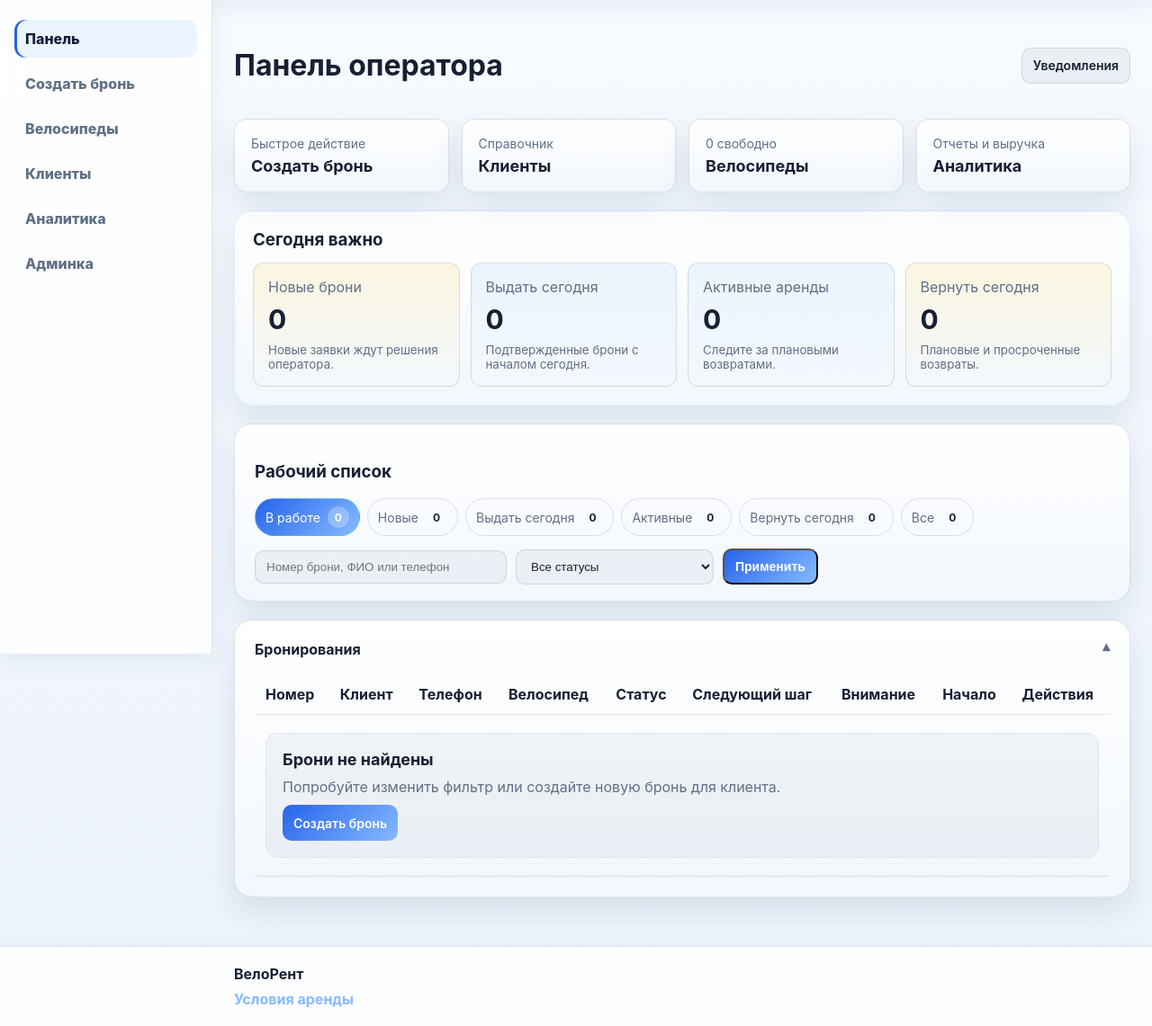
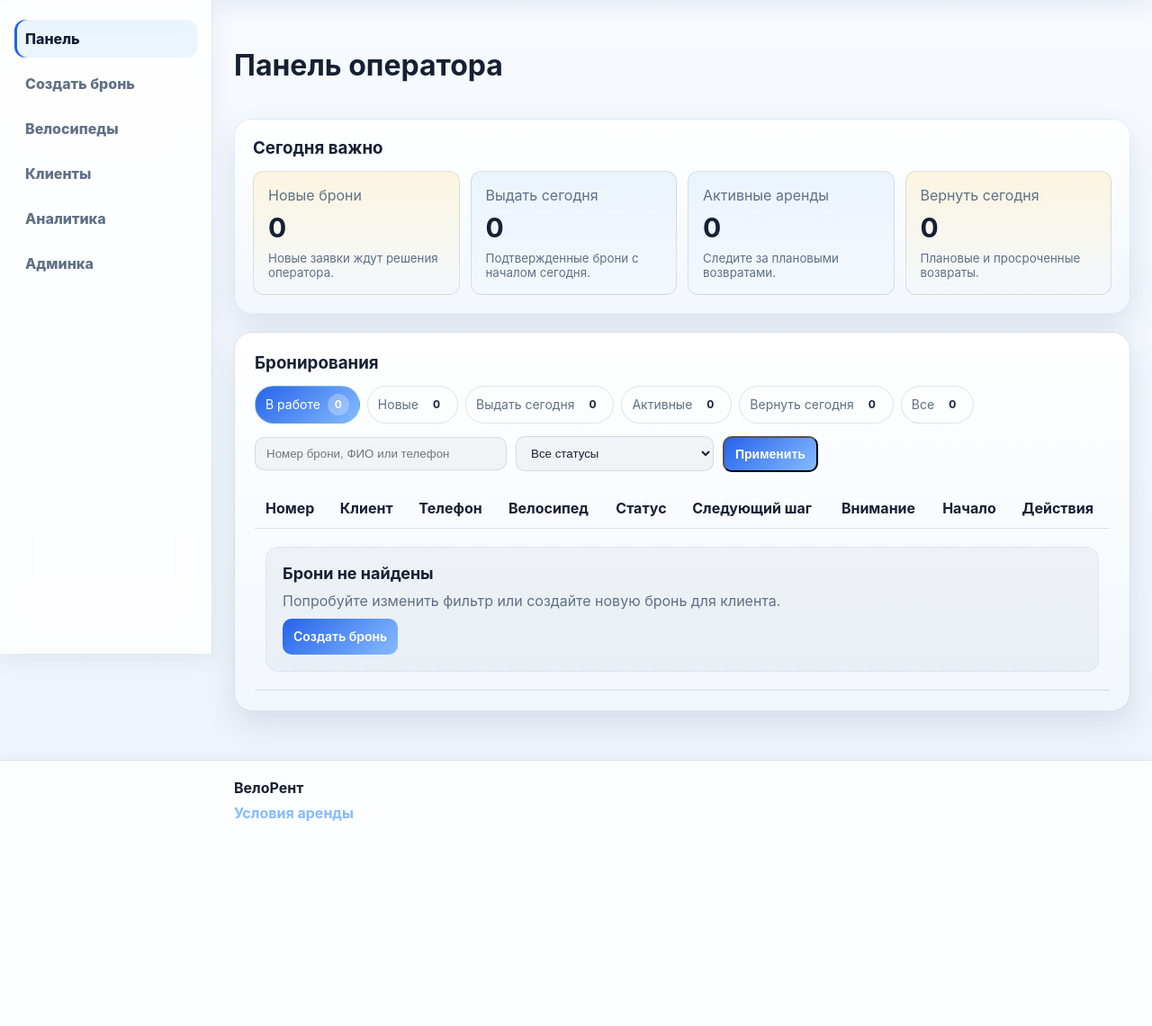
Before and after one commit to denchikslazieeet/velorent_system, a Django app: page /operator/ in a window 1280 px wide. Shown: the part 73-1214 px from the top of the page at 90% size. After the commit the page ends 987 px from the top, so only its background shows below. Run offline with Django 5.2, Linux system fonts and the light colour scheme; the visitor is signed in with stand-in values (Sample User, id 1); data comes from the database, SQL or seed files in the repository; data that the repository does not hold is empty.

Commit message:
Declutter operator dashboard layout

```diff
--- a/templates/dashboard/operator_dashboard.html
+++ b/templates/dashboard/operator_dashboard.html
@@ -5,28 +5,8 @@
 <div class="page-header compact-header">
     <div class="section-head">
         <h1>Панель оператора</h1>
-        <a href="{% url 'notifications' %}" class="btn btn-secondary btn-sm">Уведомления</a>
     </div>
 </div>
-
-<section class="operator-action-grid">
-    <a href="/rentals/operator/new/" class="card operator-action-card">
-        <span>Быстрое действие</span>
-        <strong>Создать бронь</strong>
-    </a>
-    <a href="{% url 'operator-customers' %}" class="card operator-action-card">
-        <span>Справочник</span>
-        <strong>Клиенты</strong>
-    </a>
-    <a href="{% url 'operator-bikes' %}" class="card operator-action-card">
-        <span>{{ available_bikes }} свободно</span>
-        <strong>Велосипеды</strong>
-    </a>
-    <a href="{% url 'operator-analytics' %}" class="card operator-action-card">
-        <span>Отчеты и выручка</span>
-        <strong>Аналитика</strong>
-    </a>
-</section>
 
 <section class="card compact-card priority-card" style="margin-bottom: 20px;">
     <div class="section-head">
@@ -46,8 +26,11 @@
     </div>
 </section>
 
-<section class="card operator-filter-card" style="margin-bottom: 20px;">
-    <h3>Рабочий список</h3>
+<section id="bookings-list" class="card operator-bookings-card" style="margin-bottom: 20px;">
+    <div class="section-head">
+        <h3>Бронирования</h3>
+    </div>
+
     <div class="quick-filter-row">
         {% for filter in quick_filters %}
             <a href="{{ filter.url }}" class="quick-filter {% if current_quick == filter.key %}quick-filter-active{% endif %}">
@@ -84,10 +67,6 @@
             <a href="{% url 'operator-dashboard' %}#bookings-list" class="btn btn-secondary btn-sm">Сбросить</a>
         {% endif %}
     </form>
-</section>
-
-<details id="bookings-list" class="card operator-collapse" open style="margin-bottom: 20px;">
-    <summary>Бронирования</summary>
 
     <div style="margin-top: 18px;">
         <table class="table">
@@ -181,5 +160,5 @@
             </tbody>
         </table>
     </div>
-</details>
+</section>
 {% endblock %}
```
